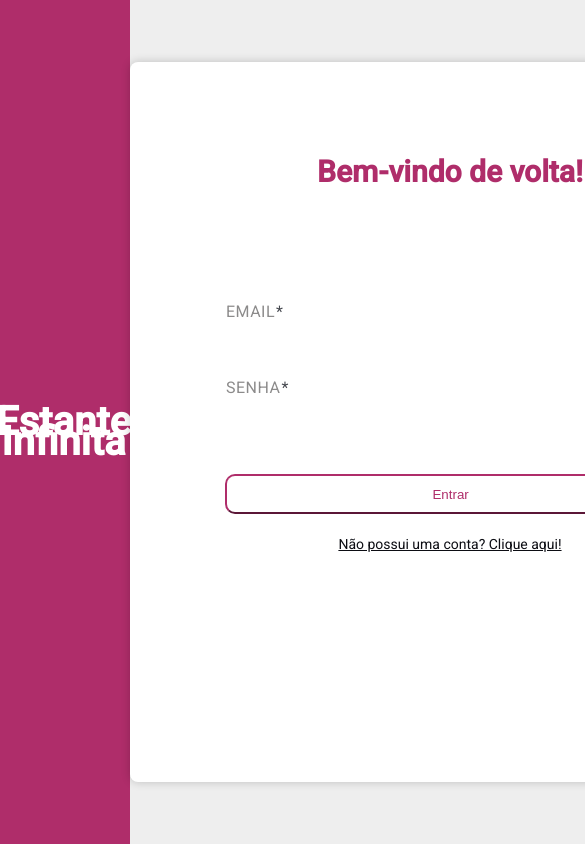
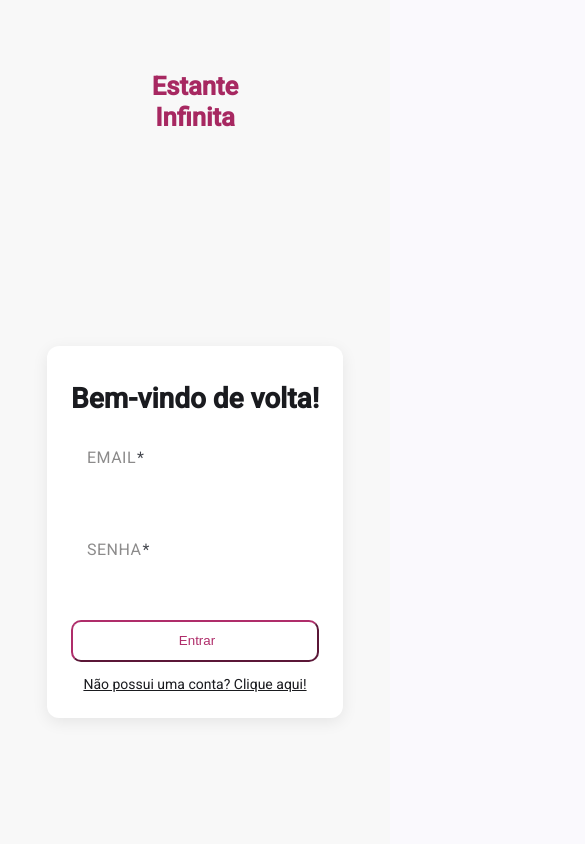
Before and after one commit to RomuloFerrazChaves/turma2_g5_e-commerce_Frontend, an Angular app: page /login in a window 390 px wide. Shown: the top 844 px of the page, 585 px wide, since content can reach past the window. Built offline with nearby package versions, Linux system fonts and the light colour scheme.

Commit message:
Adicionei responsividade no login e no perfil do usuário, e no home estreitei a div book-grid

```diff
--- a/src/app/pages/home/home.scss
+++ b/src/app/pages/home/home.scss
@@ -116,7 +116,7 @@
 
     /* GRID DE LIVROS */
     .book-grid {
-      width: 100%;
+      width: 75%;
       display: grid;
       grid-template-columns: repeat(
         auto-fit,
--- a/src/app/pages/login/login.scss
+++ b/src/app/pages/login/login.scss
@@ -1,83 +1,140 @@
+/* Layout base */
 #page {
-  width: 100%;
-  height: 100vh;
-  display: flex;
-  align-items: center;
+  min-height: 100dvh;
+  display: grid;
+  grid-template-columns: 1fr 1fr;
+  gap: 0;
+}
 
+/* Coluna da marca */
 .logo {
-    height: 100vh;
-    background-color: var(--terciary-color);
+  background: #a72861;
+  color: #fff;
   display: flex;
   align-items: center;
   justify-content: center;
-    box-shadow: 0 0 10px rgba(0, 0, 0, 0.2);
+  padding: 22rem;
+  text-align: center;
+
   h1 {
-      color: #FFF;
-      text-align: center;
-      padding-top: 20px;
-      font-size: 40px;
-      margin: 0px;
+    font-weight: 700;
+    line-height: 1.2;
+    margin: 0;
   }
 }
 
+/* Coluna do formulário */
 .form {
-    height: 100%;
   display: flex;
   align-items: center;
   justify-content: center;
-    flex-grow: 1;
-    background: #EEE;
+  padding: 2rem;
+}
 
+/* Cartão do formulário */
 .container-login {
-      width: 600px;
-      min-height: 600px;
-      padding: 100px 20px 20px;
-      box-shadow: 0 0 10px rgba(0, 0, 0, 0.2);
-      border-radius: 8px;
-      background-color: #FFF;
-      backdrop-filter: blur(100px);
+  width: 100%;
+  max-width: 480px;
+  background: #fff;
+  border-radius: 16px;
+  padding: 2rem;
+  box-shadow: 0 10px 30px rgba(0, 0, 0, .08);
+}
+
+/* Formulário interno */
+.formulario {
   display: flex;
   flex-direction: column;
-      gap: 100px;
-
-      h1 {
-        font-size: 30px;
-        color: var(--terciary-color);
-        text-align: center;
-        margin: 0px;
+  gap: 1rem;
 }
 
-      form {
+/* Angular Material */
+.input,
+::ng-deep .mat-mdc-form-field,
+::ng-deep .mdc-text-field {
+  width: 100%;
+}
+
+/* Botões / links */
+.botoes {
   display: flex;
   flex-direction: column;
-        align-items: center;
-        .input {
-          width: 80%;
+  gap: .75rem;
+  margin-top: .5rem;
+
+  .botao-primario {
+    width: 100%;
+    height: 44px;
+    border-radius: 10px;
+  }
+
+  p {
+    margin: 0;
+    text-align: center;
+    cursor: pointer;
+    text-decoration: underline;
   }
 }
 
-      .botoes {
-        width: 100%;
-        display: flex;
-        flex-direction: column;
-        gap: 20px;
-        align-items: center;
-        justify-content: center;
-        margin-top: 40px;
-         p {
-          margin: 0px;
-          color: var(--primary-color);
-          font-size: 14px;
-          cursor: pointer;
-          text-decoration: underline;
-          transition: all ease 0.2s;
-          &:hover {
-            color: var(--terciary-color);
-            scale: 1.01;
+/* ---------- RESPONSIVIDADE ---------- */
+
+/* Tablets */
+@media (max-width: 992px) {
+  #page {
+    grid-template-columns: 1fr;
   }
+
+  .logo {
+    min-height: 220px;
   }
-      }
+
+  .container-login {
+    max-width: 560px;
+    padding: 1.5rem;
   }
 }
 
+/* Celulares */
+@media (max-width: 600px) {
+  /* Centraliza tudo verticalmente com CSS Grid */
+  #page {
+    display: grid;
+    grid-template-rows: auto 1fr;
+    align-items: center; /* vertical */
+    justify-items: center; /* horizontal */
+    text-align: center;
+    min-height: 100dvh;
+    background: #f8f8f8;
   }
+
+  .logo {
+    background: none;
+    color: #a72861;
+    padding: 1rem;
+  }
+
+  .container-login {
+    width: 90%;
+    max-width: 400px;
+    border-radius: 12px;
+    box-shadow: 0 4px 16px rgba(0, 0, 0, .08);
+    padding: 1.5rem;
+    background: #fff;
+  }
+
+  .logo h1 {
+    font-size: 1.6rem;
+    margin-bottom: 1rem;
+  }
+
+  .botoes .botao-primario {
+    height: 42px;
+  }
+}
+
+/* Monitores grandes */
+@media (min-width: 1440px) {
+  .container-login {
+    max-width: 520px;
+  }
+}
--- a/src/app/pages/profile-page/profile-page.scss
+++ b/src/app/pages/profile-page/profile-page.scss
@@ -1,171 +1,250 @@
+/* ===== Layout principal ===== */
 #body {
-  flex-grow: 1;
-  padding: 90px 180px;
-
-  .profile {
-    width: 100%;
-    height: 100%;
-    border: 6px solid #EEE;
-    padding: 30px;
   display: flex;
-
-    .img {
-      background-image: url("../../../assets/images/avatar.png");
-      background-position: center;
-      background-repeat: no-repeat;
-      background-size: cover;
-      width: 30%;
-      height: 400px;
-      border-radius: 20px;
+  flex-direction: column;
+  gap: 3rem;
+  padding: 2rem 4rem;
+  min-height: 100dvh;
+  background-color: #fafafa;
 }
 
-    .descricao {
-      width: 100%;
-      flex-grow: 1;
-      padding: 15px 20px;
+/* ===== Seção de perfil ===== */
+.profile {
+  display: grid;
+  grid-template-columns: 250px 1fr;
+  align-items: start;
+  gap: 2rem;
+  background: #fff;
+  border-radius: 16px;
+  padding: 2rem;
+  box-shadow: 0 8px 24px rgba(0, 0, 0, 0.05);
+}
 
-      form {
+/* Imagem do perfil (pode ser ícone futuramente) */
+.profile .img {
+  width: 75%;
+  aspect-ratio: 1;
+  background: #a72861;
+  border-radius: 50%;
+  display: flex;
+  align-items: center;
+  justify-content: center;
+  color: #fff;
+  font-weight: 600;
+  font-size: 1.4rem;
+}
+
+/* Campos de formulário */
+.descricao .formulario {
   display: flex;
   flex-direction: column;
-        gap: 15px;
+  gap: 1rem;
+}
+
+.input,
+::ng-deep .mat-mdc-form-field,
+::ng-deep .mdc-text-field {
+  width: 100%;
+}
+
+/* Botões */
+.botao-edit,
+.botao-delete {
+  margin-top: 1rem;
+  width: 100%;
+  max-width: 200px;
+  height: 44px;
+  border: none;
+  border-radius: 10px;
+  cursor: pointer;
+  font-weight: 600;
+  transition: all 0.2s ease-in-out;
 }
 
 .botao-edit {
-        width: 100%;
-        padding: 10px 20px;
-        border-radius: 15px;
-        font-size: 16px;
-        cursor: pointer;
-        background-color: #6AA1E1;
+  background-color: #a72861;
   color: white;
-        border: none;
-        transition: background-color 0.3s;
-        margin-bottom: 10px;
+}
 
-        &:hover {
-          background-color: #6A6AE1;
+.botao-edit:hover {
+  background-color: #8a1f50;
+}
+
+.botao-delete {
+  background-color: #a7286157;
+  color: #333;
+}
+
+.botao-delete:hover {
+  background-color: #c4c4c4;
+}
+
+/* ===== Seção de anúncios ===== */
+.anuncios {
+  background: #fff;
+  border-radius: 16px;
+  padding: 2rem;
+  box-shadow: 0 8px 24px rgba(0, 0, 0, 0.05);
+
+  h1 {
+    margin-bottom: 1.5rem;
+    font-size: 1.6rem;
+    color: #333;
   }
 }
 
-      .botao-delete {
-        width: 100%;
-        padding: 10px 20px;
-        border-radius: 15px;
-        font-size: 16px;
+/* Grade de livros */
+.book-grid {
+  display: grid;
+  grid-template-columns: repeat(auto-fit, minmax(260px, 1fr));
+  gap: 1.5rem;
+}
+
+.book {
+  background: #f9f9f9;
+  border-radius: 12px;
+  overflow: hidden;
+  box-shadow: 0 4px 10px rgba(0, 0, 0, 0.06);
+  transition: transform 0.2s ease;
   cursor: pointer;
-        background-color: #ff4d4d;
-        color: white;
-        border: none;
-        transition: background-color 0.3s;
 
   &:hover {
-          background-color: #e60000;
-        }
+    transform: translateY(-4px);
   }
 }
 
+.book .img {
+  height: 180px;
+  background: #d3d3d3;
+  display: flex;
+  align-items: flex-end;
+  justify-content: flex-end;
+  padding: 0.5rem;
+
+  div {
+    width: 16px;
+    height: 16px;
+    border-radius: 50%;
+  }
+}
+
+.book .description {
+  padding: 1rem;
+
+  h1 {
+    font-size: 1.1rem;
+    margin: 0;
+  }
+
+  h2 {
+    font-size: 1rem;
+    color: #555;
+    margin: 0.25rem 0;
+  }
+
+  p {
+    font-size: 0.9rem;
+    color: #777;
+    margin: 0.5rem 0 0 0;
+  }
+}
+
+.book .genero {
+  background: #a72861;
+  color: white;
+  text-align: center;
+  font-size: 0.9rem;
+  font-weight: 500;
+  padding: 0.5rem;
+}
+
+/* ===== Responsividade ===== */
+
+/* Tablets */
+@media (max-width: 992px) {
+  #body {
+    padding: 2rem;
+  }
+
+  .profile {
+    grid-template-columns: 1fr;
+    justify-items: center;
+    text-align: center;
+  }
+
+  .descricao .formulario {
+    align-items: center;
+  }
+
+  .botao-edit,
+  .botao-delete {
+    width: 100%;
+    max-width: 100%;
+  }
+}
+
+/* Celulares */
+@media (max-width: 600px) {
+  #body {
+    padding: 1.25rem;
+    gap: 2rem;
+  }
+
+  .profile {
+    padding: 1.5rem;
+    border-radius: 12px;
+  }
+
+  .book-grid {
+    grid-template-columns: 1fr;
+  }
+
+  .book .img {
+    height: 160px;
   }
 
   .anuncios {
-    h1 {
-      padding-left: 5px;
-      font-size: 15px;
-      margin-bottom: 20px;
-      font-weight: 500;
-      color: var(--terciary-color);
-    }
-
-    .book-grid {
-      width: 100%;
-      display: grid;
-      grid-template-columns: repeat(auto-fit,
-          minmax(150px, 1fr));
-      /* auto-fit pra manter 2 por linha em telas pequenas */
-      gap: 20px;
-      padding: 0 10px;
-      /* margem lateral mínima */
-
-      .book {
-        display: flex;
-        flex-direction: column;
-        border: 1px solid var(--primary-color);
-        border-radius: 10px;
-        overflow: hidden;
-        cursor: pointer;
-        transition: all 0.3s ease;
-        background: #fff;
-        max-width: 230px;
-
-        .img {
-          position: relative;
-          height: 150px;
-          overflow: hidden;
-          background-image: url('../../../assets/images/EstanteInfinita.png');
-          background-position: center;
-          background-repeat: no-repeat;
-          background-size: auto;
-          display: flex;
-          align-items: start;
-          justify-content: right;
-          padding: 10px;
-
-          div {
-            border-radius: 50%;
-            width: 15px;
-            height: 15px;
-            display: flex;
-            align-items: center;
-            justify-content: center;
-          }
-
-        }
-
-        .description {
-          padding: 10px;
-          display: flex;
-          flex-direction: column;
-
-          h1 {
-            font-size: 15px;
-            font-weight: 600;
-            overflow: hidden;
-            display: -webkit-box;
-            -webkit-line-clamp: 2;
-            -webkit-box-orient: vertical;
-          }
-
-          h2 {
-            font-size: 13px;
-            font-weight: 400;
-            margin-bottom: 1px;
-          }
-
-          p {
-            font-size: 12px;
-            overflow: hidden;
-            display: -webkit-box;
-            -webkit-line-clamp: 3;
-            -webkit-box-orient: vertical;
+    padding: 1.5rem;
   }
 }
 
-        .genero {
-          background-color: var(--terciary-color);
-          text-align: center;
-          padding: 6px;
+.cta-create { display:flex; justify-content:flex-end; margin:12px 0 24px; }
 
-          h3 {
-            font-size: 13px;
-            color: #fff;
-            margin: 0;
+.btn-primary, .btn-secondary {
+  height:44px; padding:0 16px; border-radius:10px; border:0; cursor:pointer; font-weight:700;
 }
+.btn-primary { background:#a72861; color:#fff; }
+.btn-primary:disabled { opacity:.6; cursor:not-allowed; }
+.btn-secondary { background:#e9e9e9; color:#333; }
+
+.overlay {
+  position:fixed; inset:0; background:rgba(0,0,0,.45);
+  display:grid; place-items:center; z-index:1000; padding:16px;
 }
 
-        &:hover {
-          transform: translateY(-5px) scale(1.03);
-          box-shadow: 0 6px 14px rgba(0, 0, 0, 0.1);
+.modal {
+  width:min(880px, 100%); background:#fff; border-radius:16px;
+  box-shadow:0 20px 60px rgba(0,0,0,.3); padding:clamp(16px,3vw,24px);
 }
+
+.modal-header {
+  display:flex; align-items:center; justify-content:space-between; margin-bottom:12px;
+  h2 { font-size:1.4rem; font-weight:800; }
+  .close { background:transparent; border:0; font-size:1.6rem; cursor:pointer; line-height:1; }
 }
+
+form.grid {
+  display:grid; grid-template-columns:repeat(2, minmax(0,1fr)); gap:12px 16px;
+
+  label { display:flex; flex-direction:column; gap:6px; font-weight:600; color:#333; }
+  input, select, textarea { width:100%; border:1px solid #e1e1e1; border-radius:10px; padding:10px 12px; font-size:1rem; outline:none; }
+  input:focus, select:focus, textarea:focus { border-color:#a72861; box-shadow:0 0 0 4px rgba(167,40,97,.12); }
+
+  .full { grid-column:1 / -1; }
+  .actions { display:flex; gap:10px; justify-content:flex-end; }
 }
+
+@media (max-width: 720px) {
+  form.grid { grid-template-columns:1fr; }
+  .actions .btn-secondary, .actions .btn-primary { width:100%; }
 }
-}
```
Also changed, not shown: src/app/pages/profile-page/profile-page.html (line endings or trailing spaces). Lines whose indentation alone changed are shown as unchanged.
